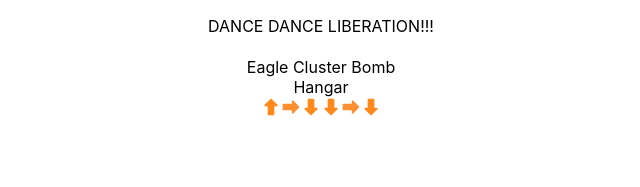
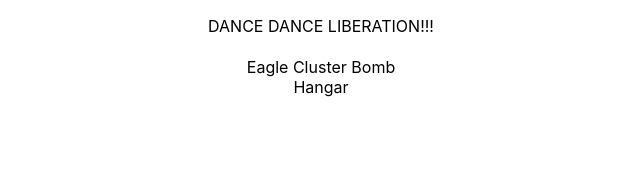
Before and after one commit to bernardkung/combohero, a React (Create React App) app: page / in a window 1280 px wide. Shown: the top 187 px of the page, without its empty margins (319-959 px from the left). Built offline with nearby package versions, Linux system fonts and the light colour scheme.

Commit message:
trying to render arrows

```diff
--- a/src/App.css
+++ b/src/App.css
@@ -27,4 +27,18 @@
 .arrow {
   height: 20px;
   width: 20px;
+  /* background-color: red; */
+  /* -webkit-mask: url(logo.svg) no-repeat center;
+  mask: url(logo.svg) no-repeat center; */
+
 }
+
+.deactivated > path {
+  stroke: green;
+  fill: green;
+}
+
+.activated > path {
+  stroke: orange;
+  fill: orange;
+}
--- /dev/null
+++ b/src/components/Arrow.js
@@ -0,0 +1,43 @@
+import up from '../assets/up.svg';
+import right from '../assets/right.svg';
+import down from '../assets/down.svg';
+import left from '../assets/left.svg';
+
+import { ReactComponent as upArrow } from '../assets/up.svg';
+import { ReactComponent as rightArrow } from '../assets/right.svg';
+import { ReactComponent as downArrow }  from '../assets/down.svg';
+import { ReactComponent as leftArrow }  from '../assets/left.svg';
+
+export const Arrow = ({ i,c, expectedIndex })=>{
+
+  const arrows = {
+    "up"    : up,
+    "right" : right,
+    "down"  : down,
+    "left"  : left,
+  }
+
+  const arrowComponents = {
+    "up"    : upArrow,
+    "right" : rightArrow,
+    "down"  : downArrow,
+    "left"  : leftArrow,
+  }
+
+  return (
+    <svg
+      key={i}
+      className={`arrow ${i < expectedIndex ? 'activated' : 'deactived'}`}
+      // xmlns={arrows[c]}
+	    xmlns="<http://www.w3.org/2000/svg>"
+      alt={c}
+      fill={"green"}
+      viewBox="0 0 24 24"
+      >
+			<use xlinkHref={arrows[c]} />
+    </svg>
+  )
+
+
+
+}
--- a/src/components/Combo.js
+++ b/src/components/Combo.js
@@ -2,9 +2,14 @@ import up from '../assets/up.svg';
 import right from '../assets/right.svg';
 import down from '../assets/down.svg';
 import left from '../assets/left.svg';
+import { Arrow } from '../components/Arrow';
+import { ReactComponent as upArrow } from '../assets/up.svg';
+import { ReactComponent as rightArrow } from '../assets/right.svg';
+import { ReactComponent as downArrow }  from '../assets/down.svg';
+import { ReactComponent as leftArrow }  from '../assets/left.svg';
 
 
-export const Combo = ({ combo }) => {
+export const Combo = ({ combo, expectedIndex }) => {
 
   if (!combo) {
     return(<div></div>)
@@ -17,6 +22,14 @@ export const Combo = ({ combo }) => {
     "left"  : left,
   }
 
+  const arrowComponents = {
+    "up"    : upArrow,
+    "right" : rightArrow,
+    "down"  : downArrow,
+    "left"  : leftArrow,
+  }
+
+
   // console.log(combo)
 
   return (
@@ -24,9 +37,16 @@ export const Combo = ({ combo }) => {
       <span className={'comboName'}>{ combo.name }</span>
       <span className={'comboCategory'}>{ combo.category }</span>
       <span className={'flexRow comboArrows'}>
+        {/* { combo.combo.map((c,i)=>{
+
+          // const Component = arrowComponents[c]
+          // return <Component />
+        })} */}
+
         { combo.combo.map((c,i)=>(
-          <img key={i} className={'arrow'} src={arrows[c]} alt={c}/>
+          <Arrow key={i} i={i} c={c} expectedIndex={expectedIndex}/>
         ))}
+
       </span>
     </div>
   )
--- a/src/components/Terminal.js
+++ b/src/components/Terminal.js
@@ -23,9 +23,19 @@ export const Terminal = ({ combos }) => {
     setExpectedIndex(0)
   }
 
+  function resetCombo() {
+    setExpectedIndex(0)
+  }
+
   useEffect(()=>{
+    console.log("x")
     selectNewCombo()
   }, [])
+
+  useEffect(()=>{
+    const expectedKey = activeCombo ? keyCodes[ activeCombo.combo[expectedIndex] ] : ""
+    console.log("exp:", expectedKey, "index:", expectedIndex)
+  }, [expectedIndex])
 
   // Select a new combo to display
   useEffect(()=>{
@@ -38,12 +48,20 @@ export const Terminal = ({ combos }) => {
   function checkLastKey(keyCode) {
     const expectedKey = activeCombo ? keyCodes[ activeCombo.combo[expectedIndex] ] : ""
     console.log("press:", keyCode, "exp:", expectedKey, "index:", expectedIndex)
+    // If correct key pressed
     if (keyCode === expectedKey) {
+      // If combo finished
       if (expectedIndex>=activeCombo.combo.length-1) {
         selectNewCombo()
         return
       }
+      // Otherwise proceed through combo
       setExpectedIndex(expectedIndex + 1)
+    }
+    // If wrong key pressed
+    else {
+      resetCombo()
+      return
     }
   }
 
@@ -51,12 +69,13 @@ export const Terminal = ({ combos }) => {
   useEffect(()=>{
     if (keyPressed) {
       setKeyPressed(false)
+      checkLastKey(lastKey)
     }
-    checkLastKey(lastKey)
   }, [keyPressed])
 
   // Handle Keylistener
   function handleKeyDown(e) {
+    console.log(e.keyCode)
     setLastKey(e.keyCode)
     setKeyPressed(true)
   }
@@ -74,7 +93,7 @@ export const Terminal = ({ combos }) => {
 
   return (
     <div className={'terminalContainer'} >
-      <Combo combo={activeCombo} />
+      <Combo combo={activeCombo} expectedIndex={expectedIndex}/>
     </div>
   )
 }
```
